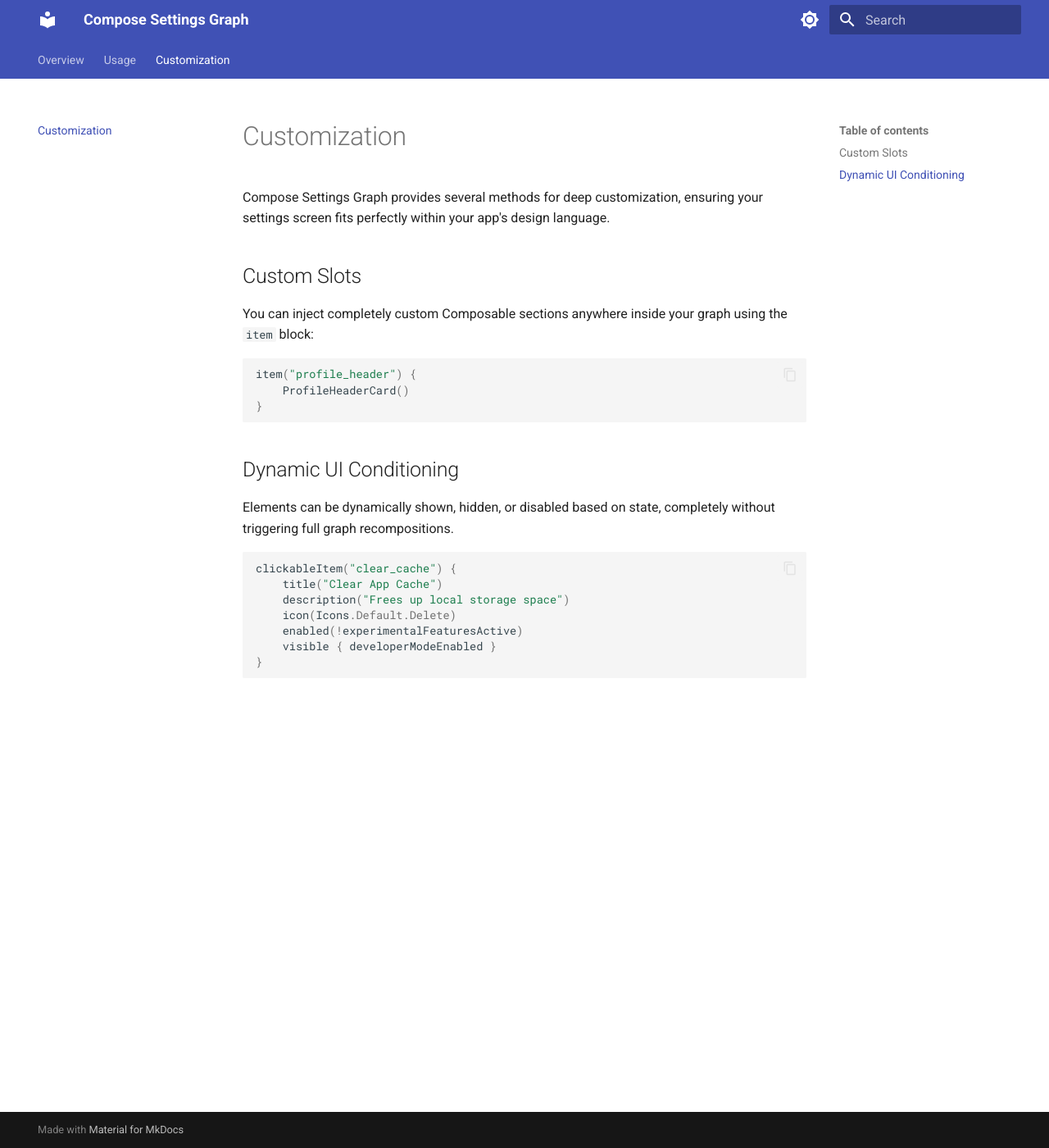
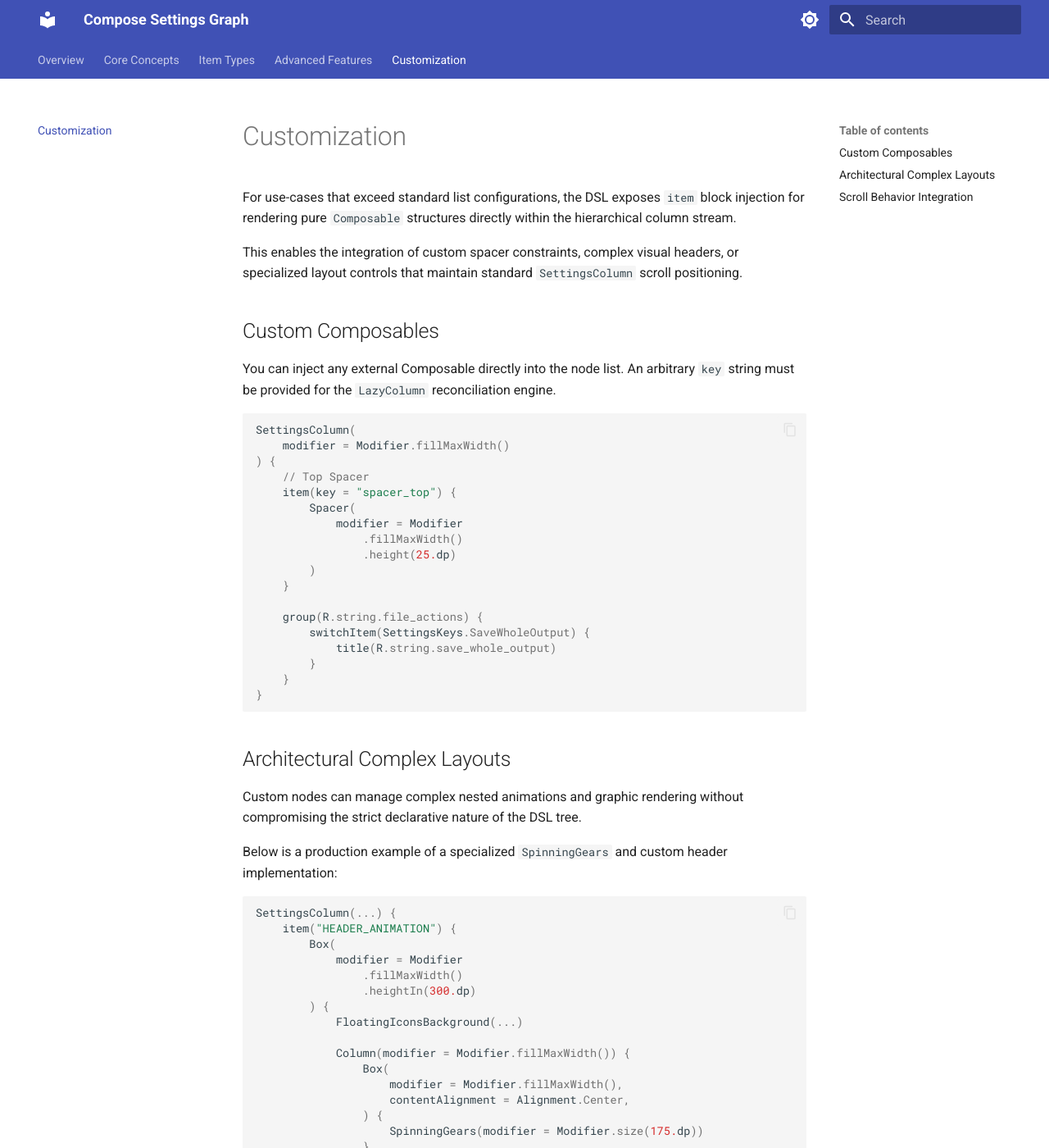
Before and after one commit to DP-Hridayan/Compose-Settings-Graph, an MkDocs documentation site: the page built from docs/customization.md, in a window 1280 px wide and 1400 px high. Shown: the whole window at 82% size. Built offline with MkDocs 1.6.1 and Material for MkDocs 9.7.7, drawn with Linux system fonts in a browser that asks for light colours; some of the changed text lies outside the part shown.

Commit message:
updated docs

````diff
--- a/docs/customization.md
+++ b/docs/customization.md
@@ -1,27 +1,91 @@
 # Customization
 
-Compose Settings Graph provides several methods for deep customization, ensuring your settings screen fits perfectly within your app's design language.
+For use-cases that exceed standard list configurations, the DSL exposes `item` block injection for rendering pure `Composable` structures directly within the hierarchical column stream.
 
-## Custom Slots
+This enables the integration of custom spacer constraints, complex visual headers, or specialized layout controls that maintain standard `SettingsColumn` scroll positioning.
 
-You can inject completely custom Composable sections anywhere inside your graph using the `item` block:
+## Custom Composables
+
+You can inject any external Composable directly into the node list. An arbitrary `key` string must be provided for the `LazyColumn` reconciliation engine.
 
 ```kotlin
-item("profile_header") {
-    ProfileHeaderCard()
+SettingsColumn(
+    modifier = Modifier.fillMaxWidth()
+) {
+    // Top Spacer
+    item(key = "spacer_top") {
+        Spacer(
+            modifier = Modifier
+                .fillMaxWidth()
+                .height(25.dp)
+        )
+    }
+
+    group(R.string.file_actions) {
+        switchItem(SettingsKeys.SaveWholeOutput) {
+            title(R.string.save_whole_output)
+        }
+    }
 }
 ```
 
-## Dynamic UI Conditioning
+## Architectural Complex Layouts
 
-Elements can be dynamically shown, hidden, or disabled based on state, completely without triggering full graph recompositions.
+Custom nodes can manage complex nested animations and graphic rendering without compromising the strict declarative nature of the DSL tree.
+
+Below is a production example of a specialized `SpinningGears` and custom header implementation:
 
 ```kotlin
-clickableItem("clear_cache") {
-    title("Clear App Cache")
-    description("Frees up local storage space")
-    icon(Icons.Default.Delete)
-    enabled(!experimentalFeaturesActive)
-    visible { developerModeEnabled }
+SettingsColumn(...) {
+    item("HEADER_ANIMATION") {
+        Box(
+            modifier = Modifier
+                .fillMaxWidth()
+                .heightIn(300.dp)
+        ) {
+            FloatingIconsBackground(...)
+
+            Column(modifier = Modifier.fillMaxWidth()) {
+                Box(
+                    modifier = Modifier.fillMaxWidth(),
+                    contentAlignment = Alignment.Center,
+                ) {
+                    SpinningGears(modifier = Modifier.size(175.dp))
+                }
+
+                AutoResizeableText(
+                    text = stringResource(R.string.settings),
+                    fontWeight = FontWeight.Black,
+                    style = MaterialTheme.typography.displayLargeEmphasized,
+                )
+            }
+        }
+    }
+
+    group {
+        clickableItem(SettingsKeys.Behavior) { ... }
+    }
 }
 ```
+
+## Scroll Behavior Integration
+
+The `SettingsColumn` is fully compatible with Material 3 nested scrolling protocols. Pass a `TopAppBarState` instance directly into the root configuration to synchronize list displacement vectors with custom collapsed app bars.
+
+```kotlin
+val scrollBehavior = TopAppBarDefaults.pinnedScrollBehavior(rememberTopAppBarState())
+
+Scaffold(
+    modifier = Modifier.nestedScroll(scrollBehavior.nestedScrollConnection),
+    topBar = { TopAppBar(...) }
+) { paddingValues ->
+    SettingsColumn(
+        modifier = Modifier,
+        contentPadding = paddingValues,
+        topAppBarState = scrollBehavior.state,
+        hapticsEnabled = true,
+    ) {
+        // ...
+    }
+}
+```
--- a/mkdocs.yml
+++ b/mkdocs.yml
@@ -29,5 +29,7 @@ plugins:
 
 nav:
   - Overview: index.md
-  - Usage: usage.md
+  - Core Concepts: core_concepts.md
+  - Item Types: item_types.md
+  - Advanced Features: advanced_features.md
   - Customization: customization.md
````
Also changed, not shown: docs/advanced_features.md (added, +59 -0 lines), docs/core_concepts.md (added, +57 -0 lines), docs/index.md (+30 -6 lines), docs/item_types.md (added, +73 -0 lines), docs/usage.md (deleted, +0 -42 lines), 1 other file.
